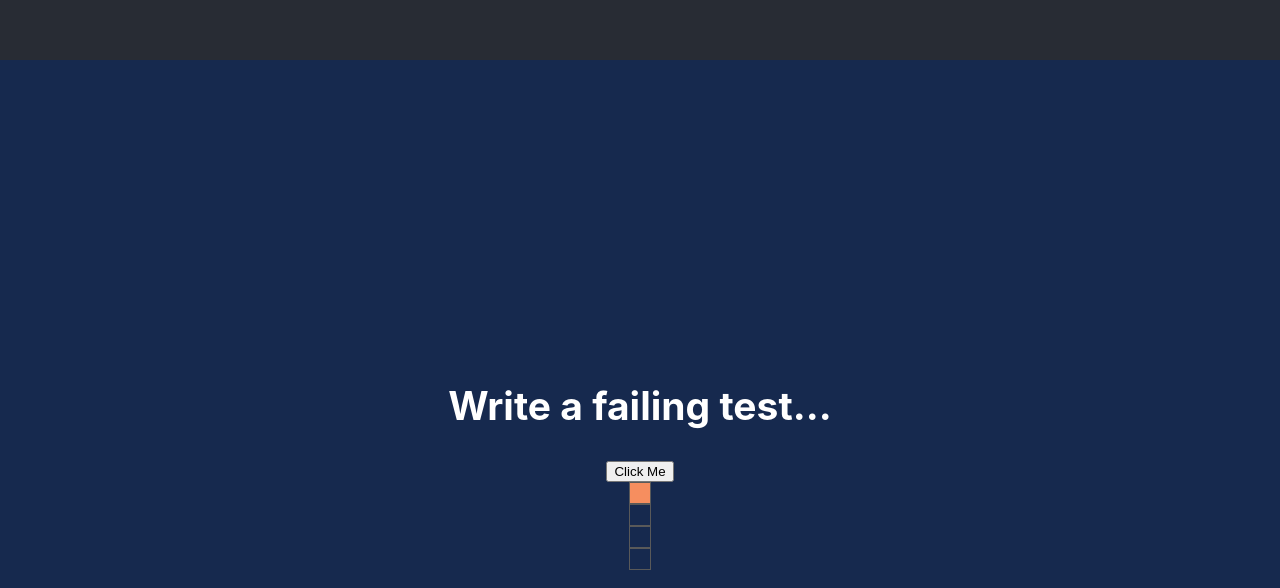
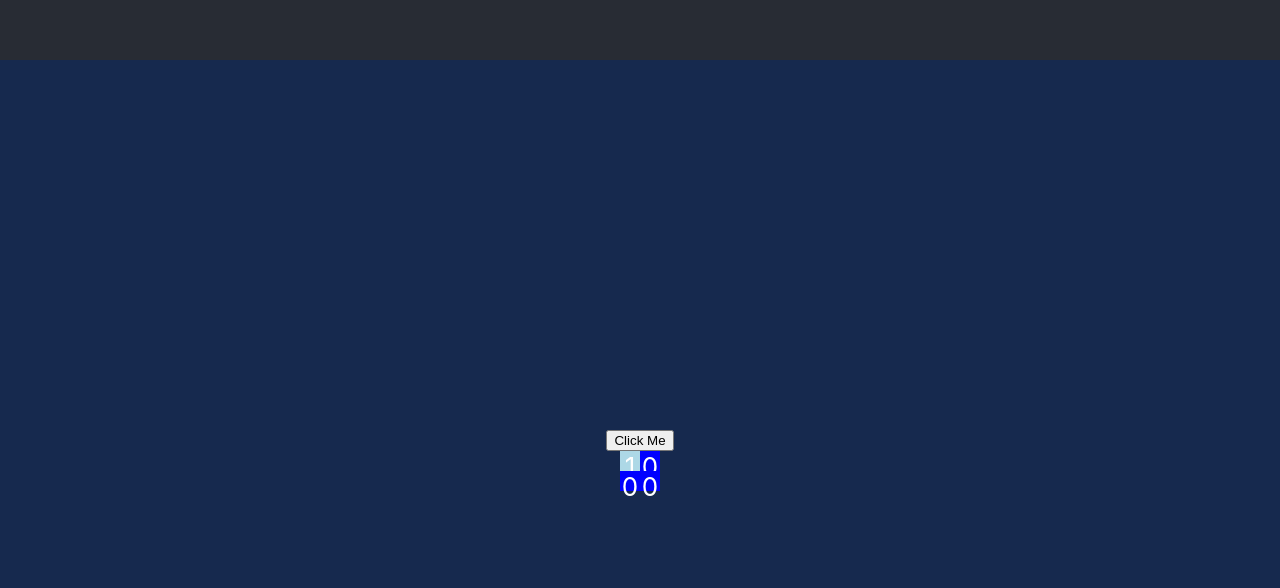
Before and after one commit to CloudBop/tdd-grid-games-typescript, a React (Create React App) app: page / in a window 1280 px wide. Shown: the part 740-1328 px from the top of the page. Built offline with nearby package versions, Linux system fonts and the light colour scheme.

Commit message:
pass - when a cell is clicked, invert the cell css state

```diff
--- a/src/App.css
+++ b/src/App.css
@@ -47,3 +47,14 @@
     transform: rotate(360deg);
   }
 }
+
+.cell {
+  border: "1px solid #595959";
+}
+
+.on {
+  background-color: lightblue;
+}
+.off {
+  background-color: blue;
+}
--- a/src/App.tsx
+++ b/src/App.tsx
@@ -2,11 +2,12 @@ import React from "react";
 // import logo from "./logo.svg";
 import "./App.css";
 import SimpleButton from "./UserInterface/SimpleButton";
-import { generateRandomTiles } from "./utils/utils";
-
+import { generateRandomTiles, invertClickedCell } from "./utils/utils";
+const numCols = 2;
+const numRows = 2;
 function App() {
   const [grid, setGrid] = React.useState(() => {
-    return generateRandomTiles();
+    return generateRandomTiles(numCols, numRows);
   });
   return (
     <div className="App">
@@ -26,23 +27,33 @@ function App() {
         <h1> Game Of Life </h1>
       </header>
       <div className="App-wrapper">
-        <h2>Write a failing test...</h2>
         <SimpleButton />
 
-        <div>
+        <div
+          style={{
+            display: "grid",
+            gridTemplateColumns: `repeat(${numCols}, 20px)`,
+            width: "fit-content",
+            margin: "0 auto",
+          }}
+        >
           {grid.map((rows, i) =>
             rows.map((col, k) => (
               <div
+                onClick={() => {
+                  const newGrid = invertClickedCell(grid, i, k);
+                  setGrid(newGrid);
+                }}
+                className={`cell ${grid[i][k] ? "on" : "off"}`}
                 role="gridcell"
                 key={`${i}-${k}`}
                 style={{
                   width: 20,
                   height: 20,
-                  backgroundColor: grid[i][k] ? "#F68E5F" : undefined,
-                  border: "1px solid #595959",
                 }}
-                onClick={() => alert(`${i}:${k}hello ${grid[i][k]}`)}
-              />
+              >
+                {grid[i][k]}
+              </div>
             ))
           )}
         </div>
```
